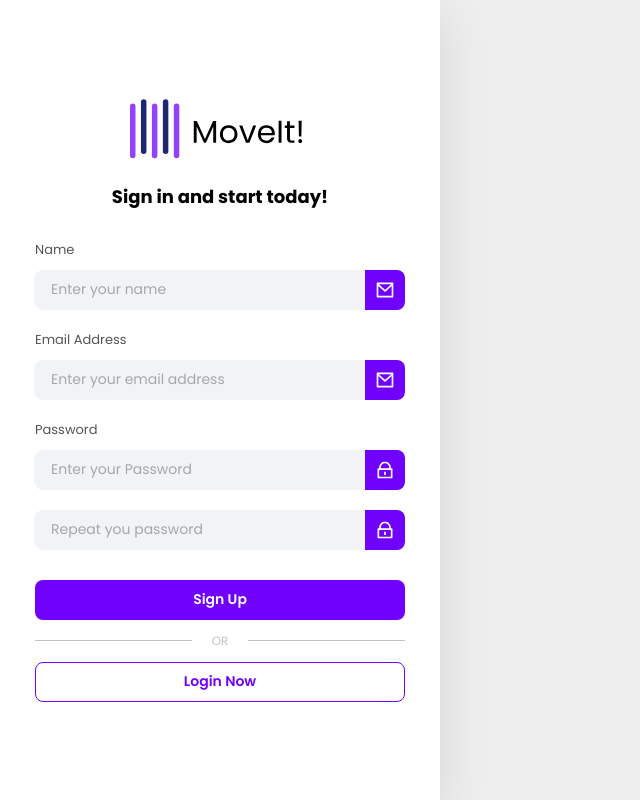
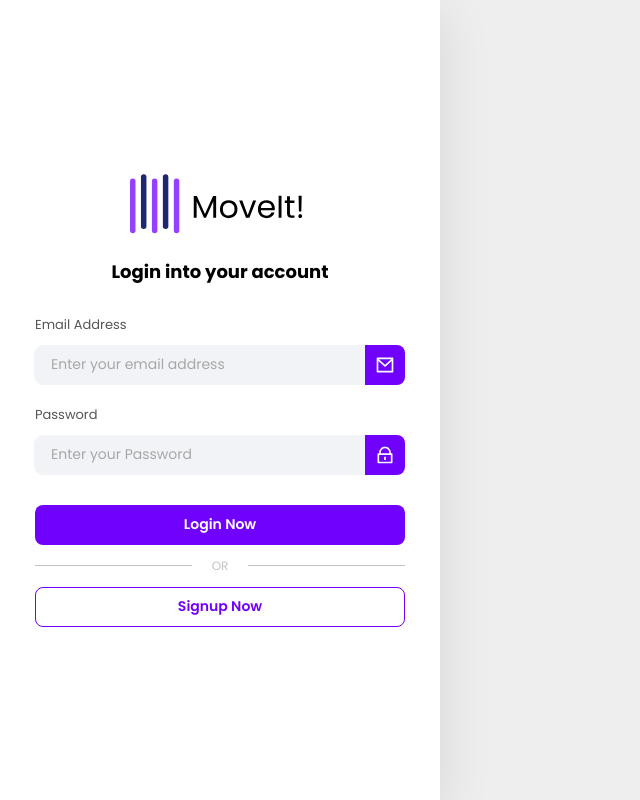
Before and after one commit to amosbarbato/moveit-app, a React (Vite) app: page /login in a window 1280 px wide. Shown: the whole page, without its empty margins (0-640 px from the left). Built offline with nearby package versions, Linux system fonts and the light colour scheme.

Commit message:
feat: created routes

```diff
--- a/package.json
+++ b/package.json
@@ -12,6 +12,7 @@
   "dependencies": {
     "react": "^18.3.1",
     "react-dom": "^18.3.1",
+    "react-router-dom": "^6.27.0",
     "styled-components": "^6.1.13"
   },
   "devDependencies": {
--- a/src/App.tsx
+++ b/src/App.tsx
@@ -1,14 +1,28 @@
-// import Login from "./context/login"
+import { BrowserRouter, Route, Routes } from "react-router-dom"
+import Login from "./context/login"
 import Signup from "./context/signup"
 import Global from "./global"
 
 function App() {
   return (
-    <>
+    <BrowserRouter>
       <Global />
-      {/* <Login title='Login into your account' /> */}
-      <Signup title='Sign in and start today!' />
-    </>
+      <Routes>
+        <Route
+          path="/login"
+          element={
+            <Login title='Login into your account' />
+          }
+        />
+
+        <Route
+          path="/signup"
+          element={
+            <Signup title='Sign in and start today!' />
+          }
+        />
+      </Routes>
+    </BrowserRouter>
   )
 }
 
```
Also changed, not shown: 1 other file (tests, documents, lock files or other folders).
